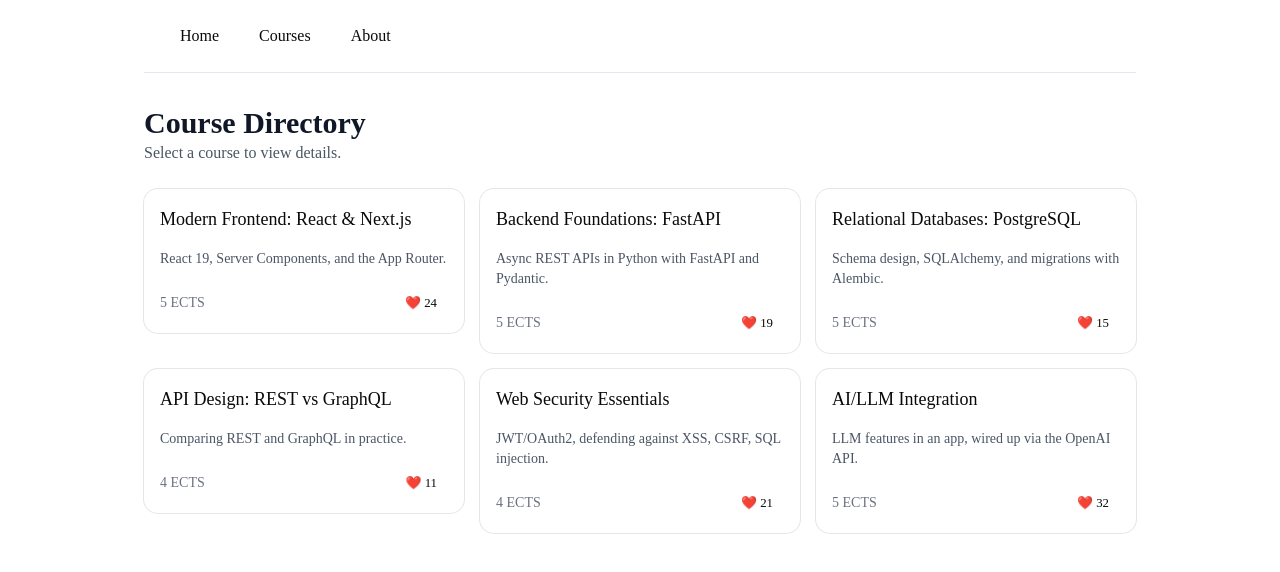
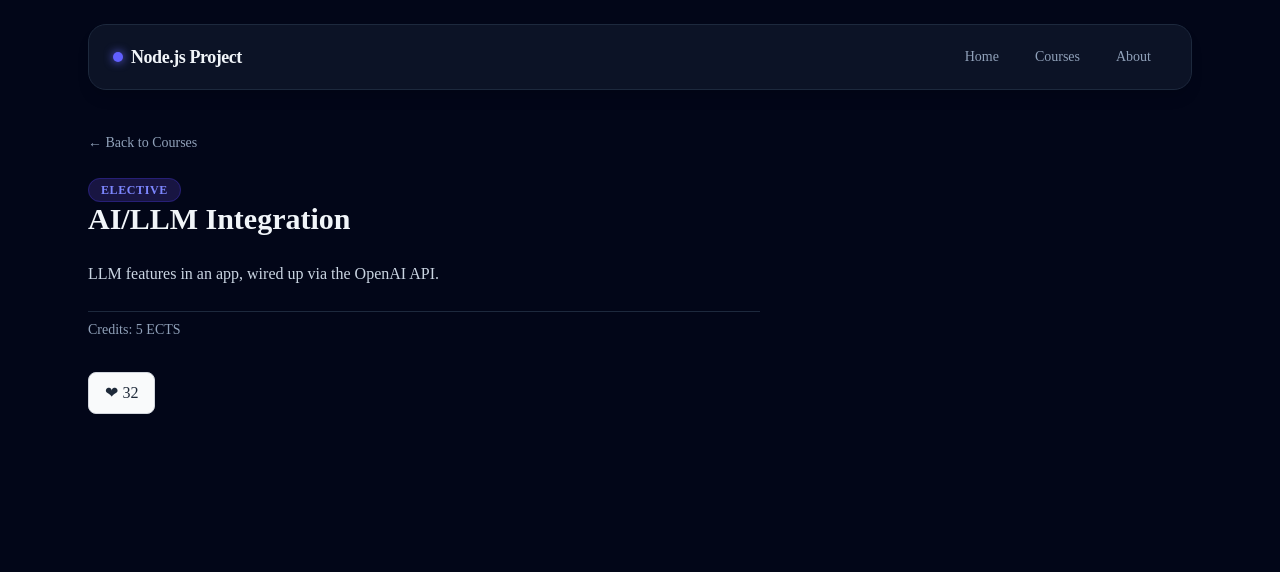
Before and after one commit to WarlockLeylin/course-catalog, a Next.js app: page /courses/ai-integration in a window 1280 px wide. Shown: the top 572 px of the page. Built offline with nearby package versions, Linux system fonts and the light colour scheme.

Commit message:
style changed

```diff
--- a/app/about/page.tsx
+++ b/app/about/page.tsx
@@ -1,12 +1,12 @@
 export default function AboutPage() {
   return (
-    <main className="space-y-4">
-      <h1 className="text-2xl font-bold text-gray-900">About This Catalog</h1>
-      <p className="text-gray-700 leading-relaxed">
-        This is my first node.js project
+    <main className="space-y-4 max-w-2xl">
+      <h1 className="text-2xl font-bold text-slate-100">About This Catalog</h1>
+      <p className="text-slate-300 leading-relaxed">
+        This application was built as part of Lab 2 for the “Advanced Web Technologies” course.
       </p>
-      <p className="text-gray-700 leading-relaxed">
-        It showcases basic Next.js functionality.
+      <p className="text-slate-300 leading-relaxed">
+        It showcases file-based routing with Next.js 16 App Router, React Server Components, dynamic routes, Tailwind CSS, and shadcn/ui.
       </p>
     </main>
   );
--- a/app/courses/[id]/page.tsx
+++ b/app/courses/[id]/page.tsx
@@ -1,27 +1,53 @@
-import { getCourses } from "@/lib/courses";
-import CourseCard from "@/components/CourseCard";
+import { getCourse, getCourses } from "@/lib/courses";
+import LikeButton from "@/components/LikeButton";
+import { notFound } from "next/navigation";
+import Link from "next/link";
 
-export default async function CoursesPage() {
+type PageProps = {
+  params: Promise<{ id: string }>;
+};
+
+export async function generateStaticParams() {
   const courses = await getCourses();
+  return courses.map((course) => ({
+    id: course.id,
+  }));
+}
+
+export default async function CourseDetailPage({ params }: PageProps) {
+  const { id } = await params;
+  const course = await getCourse(id);
+
+  if (!course) {
+    notFound();
+  }
 
   return (
-    <main className="space-y-6">
-      <div>
-        <h1 className="text-3xl font-bold text-gray-900">Course Directory</h1>
-        <p className="text-gray-600">Select a course to view details.</p>
+    <main className="space-y-6 max-w-2xl">
+      <Link
+        href="/courses"
+        className="inline-flex items-center text-sm font-medium text-slate-400 hover:text-indigo-400 transition-colors"
+      >
+        ← Back to Courses
+      </Link>
+
+      <div className="space-y-3">
+        <span className="text-xs font-bold uppercase tracking-wider text-indigo-400 bg-indigo-950/80 px-3 py-1 rounded-full border border-indigo-800/50">
+          {course.isElective ? "Elective" : "Required"}
+        </span>
+        <h1 className="text-3xl font-bold text-slate-100">{course.title}</h1>
       </div>
 
-      <div className="grid grid-cols-1 sm:grid-cols-2 lg:grid-cols-3 gap-4">
-        {courses.map((course) => (
-          <CourseCard
-            key={course.id}
-            id={course.id}
-            title={course.title}
-            description={course.description}
-            credits={course.credits}
-            likes={course.likes}
-          />
-        ))}
+      <p className="text-slate-300 text-base leading-relaxed">
+        {course.description}
+      </p>
+
+      <div className="flex gap-6 items-center text-sm font-medium text-slate-400 pt-2 border-t border-slate-800">
+        <span>Credits: {course.credits} ECTS</span>
+      </div>
+
+      <div className="pt-2">
+        <LikeButton initialLikes={course.likes} />
       </div>
     </main>
   );
--- a/app/courses/page.tsx
+++ b/app/courses/page.tsx
@@ -7,8 +7,8 @@
   return (
     <main className="space-y-6">
       <div>
-        <h1 className="text-3xl font-bold text-gray-900">Course Directory</h1>
-        <p className="text-gray-600">Select a course to view details.</p>
+        <h1 className="text-2xl font-bold text-slate-100">Courses</h1>
+        <p className="text-sm text-slate-400">Select a course to view details.</p>
       </div>
 
       <div className="grid grid-cols-1 sm:grid-cols-2 lg:grid-cols-3 gap-4">
--- a/app/globals.css
+++ b/app/globals.css
@@ -122,7 +122,7 @@
     @apply border-border outline-ring/50;
   }
   body {
-    @apply bg-background text-foreground;
+    @apply bg-slate-950 text-slate-100 antialiased;
   }
   html {
     @apply font-sans;
--- a/app/layout.tsx
+++ b/app/layout.tsx
@@ -15,7 +15,7 @@
 
 export const metadata: Metadata = {
   title: "Course Catalog",
-  description: "My first node.js project",
+  description: "Advanced Web Technologies - Lab 2",
 };
 
 export default function RootLayout({
@@ -26,30 +26,40 @@
   return (
     <html
       lang="en"
-      className={`${geistSans.variable} ${geistMono.variable} h-full antialiased`}
+      className={`${geistSans.variable} ${geistMono.variable} h-full dark`}
     >
-      <body className="min-h-full flex flex-col max-w-5xl mx-auto px-4 w-full">
-        {/* Styled Navigation Bar */}
-        <nav className="flex gap-4 px-6 py-4 border-b border-slate-200 mb-8">
+      <body className="min-h-full flex flex-col max-w-6xl mx-auto px-6 py-6 w-full bg-slate-950 text-slate-100">
+        <header className="sticky top-4 z-50 mb-10">
+          <nav className="flex items-center justify-between px-6 py-3.5 bg-slate-900/80 backdrop-blur-md rounded-2xl border border-slate-800 shadow-lg">
+            <div className="flex items-center gap-2">
+              <span className="w-2.5 h-2.5 rounded-full bg-indigo-500 shadow-[0_0_10px_#6366f1]" />
+              <span className="font-bold text-slate-100 tracking-tight text-lg">
+                Node.js Project
+              </span>
+            </div>
+
+            <div className="flex items-center gap-1">
               <Link
                 href="/"
-            className="px-3 py-2 rounded-md hover:bg-slate-100 transition font-medium"
+                className="px-4 py-2 rounded-xl text-sm font-medium text-slate-400 hover:text-slate-100 hover:bg-slate-800/80 transition-all"
               >
                 Home
               </Link>
               <Link
                 href="/courses"
-            className="px-3 py-2 rounded-md hover:bg-slate-100 transition font-medium"
+                className="px-4 py-2 rounded-xl text-sm font-medium text-slate-400 hover:text-slate-100 hover:bg-slate-800/80 transition-all"
               >
                 Courses
               </Link>
               <Link
                 href="/about"
-            className="px-3 py-2 rounded-md hover:bg-slate-100 transition font-medium"
+                className="px-4 py-2 rounded-xl text-sm font-medium text-slate-400 hover:text-slate-100 hover:bg-slate-800/80 transition-all"
               >
                 About
               </Link>
+            </div>
           </nav>
+        </header>
 
         <main className="flex-1">{children}</main>
       </body>
--- a/app/page.tsx
+++ b/app/page.tsx
@@ -2,17 +2,17 @@
 
 export default function HomePage() {
   return (
-    <main className="space-y-4">
-      <h1 className="text-3xl font-bold text-gray-900">
+    <main className="space-y-6 max-w-2xl">
+      <h1 className="text-3xl font-bold text-orange-400">
         Course Catalog Portal
       </h1>
-      <p className="text-gray-600">
+      <p className="text-gray-200 leading-relaxed">
         Welcome to the course catalog! Browse available courses for the current semester.
       </p>
       <div>
         <Link
           href="/courses"
-          className="inline-block px-4 py-2 bg-blue-600 text-white rounded-md hover:bg-blue-700 transition"
+          className="inline-block px-5 py-2.5 bg-indigo-600 text-white font-medium rounded-xl hover:bg-indigo-500 transition-colors"
         >
           View Courses →
         </Link>
--- a/components/CourseCard.tsx
+++ b/components/CourseCard.tsx
@@ -18,18 +18,29 @@
   likes,
 }: CourseCardProps) {
   return (
-    <Link href={`/courses/${id}`}>
-      <Card className="hover:shadow-md hover:border-blue-300 transition">
-        <CardHeader>
-          <CardTitle className="text-lg">{title}</CardTitle>
-        </CardHeader>
-        <CardContent className="flex flex-col gap-3">
-          <p className="text-sm text-gray-600 line-clamp-2">{description}</p>
-          <div className="flex items-center justify-between pt-2">
-            <span className="text-sm font-medium text-gray-500">
-              {credits} ECTS
-            </span>
-            <Button variant="ghost" size="sm">
+    <Link href={`/courses/${id}`} className="block h-full">
+      <Card className="h-full flex flex-col justify-between bg-slate-900 border-slate-800 hover:border-slate-700 transition-colors rounded-lg">
+        <div>
+          <CardHeader className="p-5 pb-2">
+            <CardTitle className="text-base font-semibold text-slate-100">
+              {title}
+            </CardTitle>
+          </CardHeader>
+          <CardContent className="px-5 pb-4">
+            <p className="text-sm text-slate-400 line-clamp-2 leading-snug">
+              {description}
+            </p>
+          </CardContent>
+        </div>
+
+        <CardContent className="px-5 pb-5 pt-0">
+          <div className="flex items-center justify-between pt-3 border-t border-slate-800/60 text-xs text-slate-400">
+            <span>{credits} ECTS</span>
+            <Button
+              variant="ghost"
+              size="sm"
+              className="h-7 px-2 text-xs text-slate-300 hover:text-white hover:bg-slate-800"
+            >
               ❤️ {likes}
             </Button>
           </div>
```
Lines whose indentation alone changed are shown as unchanged.
